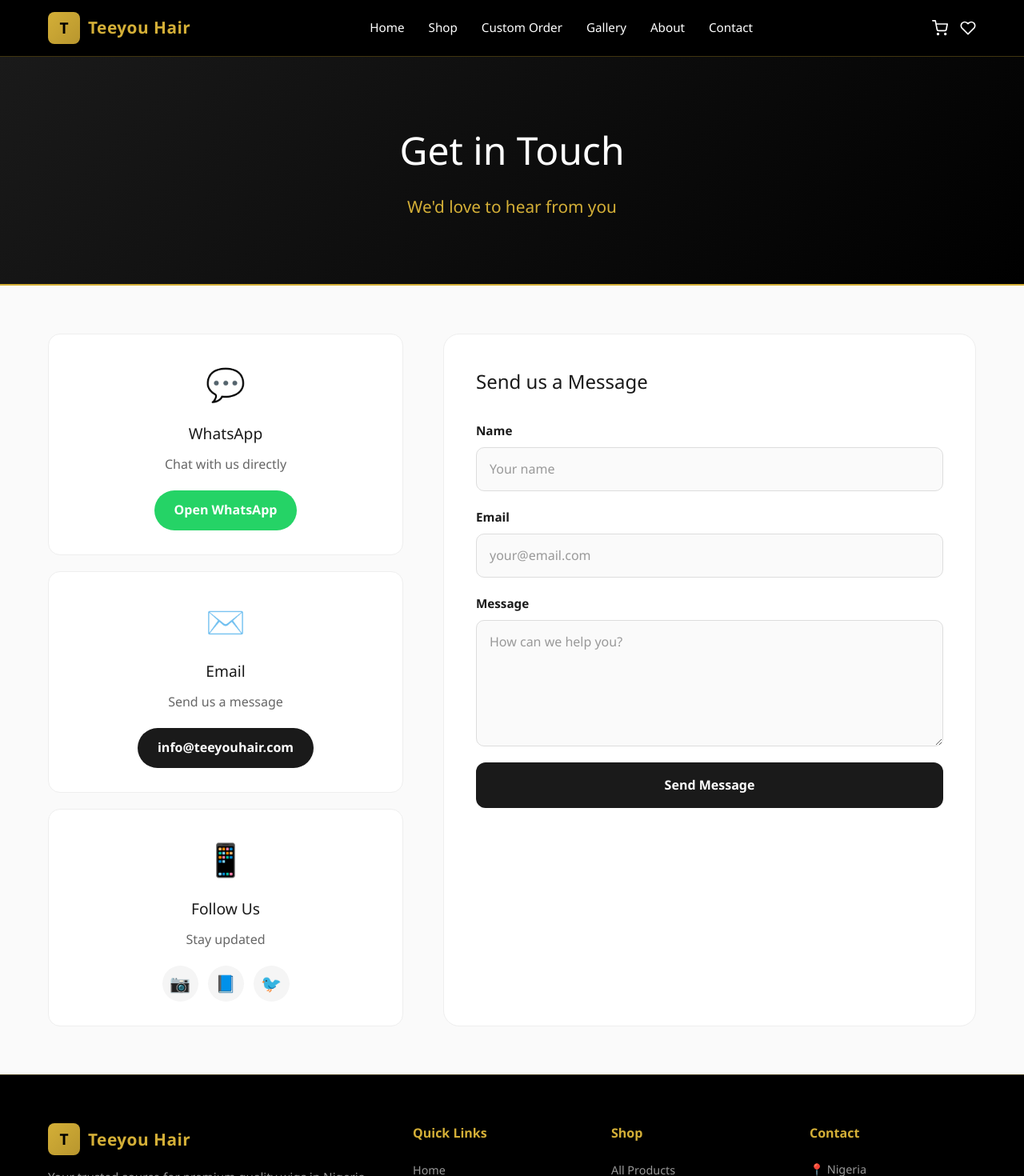
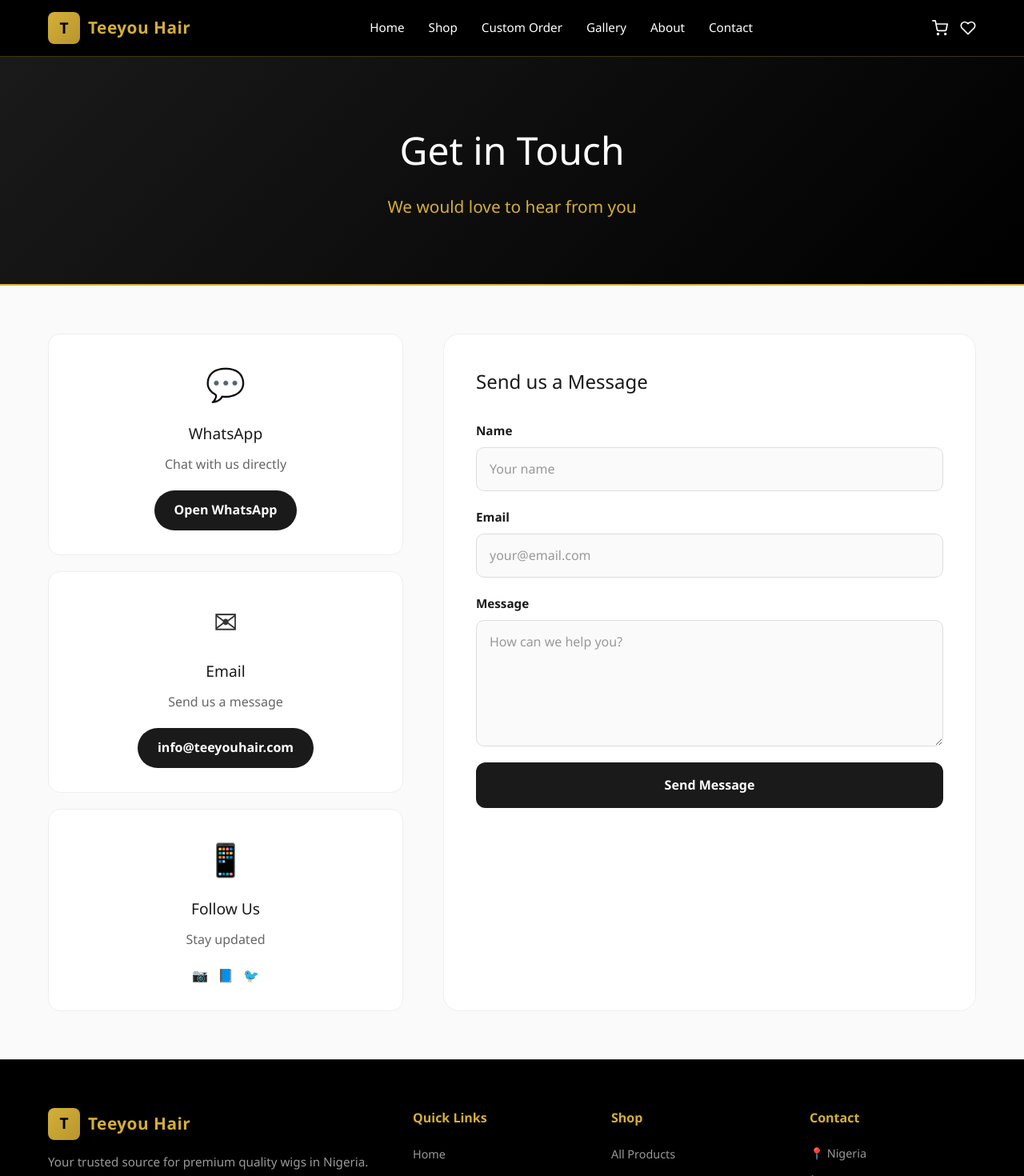
Before and after one commit to theking196/teeyou-website, a Next.js app: page /contact in a window 1280 px wide. Shown: the top 1470 px of the page at 80% size. Built offline with nearby package versions, Linux system fonts and the light colour scheme.

Commit message:
Rewrite contact page without client component

```diff
--- a/app/contact/page.js
+++ b/app/contact/page.js
@@ -1,68 +1,46 @@
-'use client'
-
-import { useState } from 'react'
-
 export default function Contact() {
-  const [sent, setSent] = useState(false)
-
-  const handleSubmit = (e) => {
-    e.preventDefault()
-    setSent(true)
-  }
-
   return (
     <main className="contact-page">
       <section className="contact-hero">
         <div className="container">
           <h1>Get in Touch</h1>
-          <p>We'd love to hear from you</p>
+          <p>We would love to hear from you</p>
         </div>
       </section>
 
       <section className="contact-content">
         <div className="container">
           <div className="contact-grid">
-            {/* Left - Contact Options */}
             <div className="contact-options">
-              <div className="option-card whatsapp">
+              <div className="option-card">
                 <span className="option-icon">💬</span>
                 <h3>WhatsApp</h3>
                 <p>Chat with us directly</p>
                 <a href="https://wa.me/2340000000000" className="option-btn">Open WhatsApp</a>
               </div>
 
-              <div className="option-card email">
-                <span className="option-icon">✉️</span>
+              <div className="option-card">
+                <span className="option-icon">✉</span>
                 <h3>Email</h3>
                 <p>Send us a message</p>
                 <a href="mailto:info@teeyouhair.com" className="option-btn">info@teeyouhair.com</a>
               </div>
 
-              <div className="option-card social">
+              <div className="option-card">
                 <span className="option-icon">📱</span>
                 <h3>Follow Us</h3>
                 <p>Stay updated</p>
                 <div className="social-icons">
-                  <a href="#" className="social-btn">📷</a>
-                  <a href="#" className="social-btn">📘</a>
-                  <a href="#" className="social-btn">🐦</a>
+                  <span>📷</span>
+                  <span>📘</span>
+                  <span>🐦</span>
                 </div>
               </div>
             </div>
 
-            {/* Right - Contact Form */}
             <div className="contact-form-section">
               <h2>Send us a Message</h2>
-
-              {sent ? (
-                <div className="success-message">
-                  <span>✓</span>
-                  <h3>Message Sent!</h3>
-                  <p>Thank you for reaching out. We'll get back to you soon.</p>
-                  <button onClick={() => setSent(false)} className="btn-resend">Send Another</button>
-                </div>
-              ) : (
-                <form className="contact-form" onSubmit={handleSubmit}>
+              <form className="contact-form">
                 <div className="form-group">
                   <label>Name</label>
                   <input type="text" placeholder="Your name" required />
@@ -77,7 +55,6 @@ export default function Contact() {
                 </div>
                 <button type="submit" className="submit-btn">Send Message</button>
               </form>
-              )}
             </div>
           </div>
         </div>
```
Lines whose indentation alone changed are shown as unchanged.
